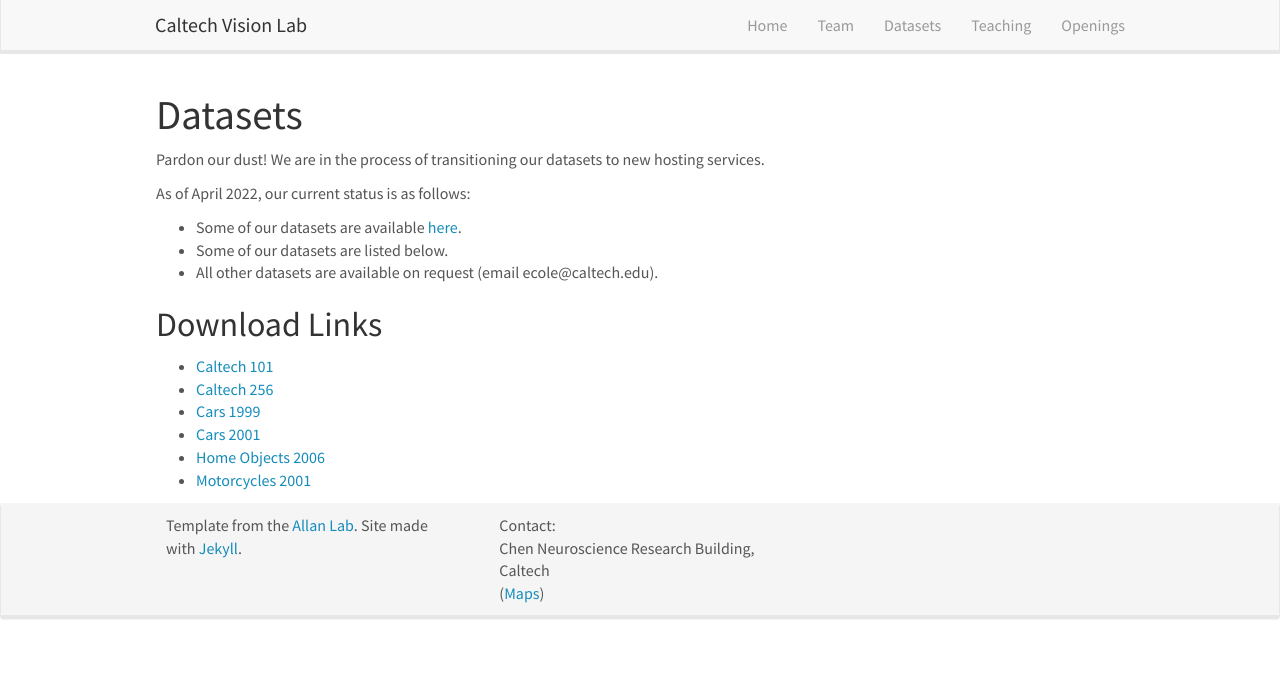
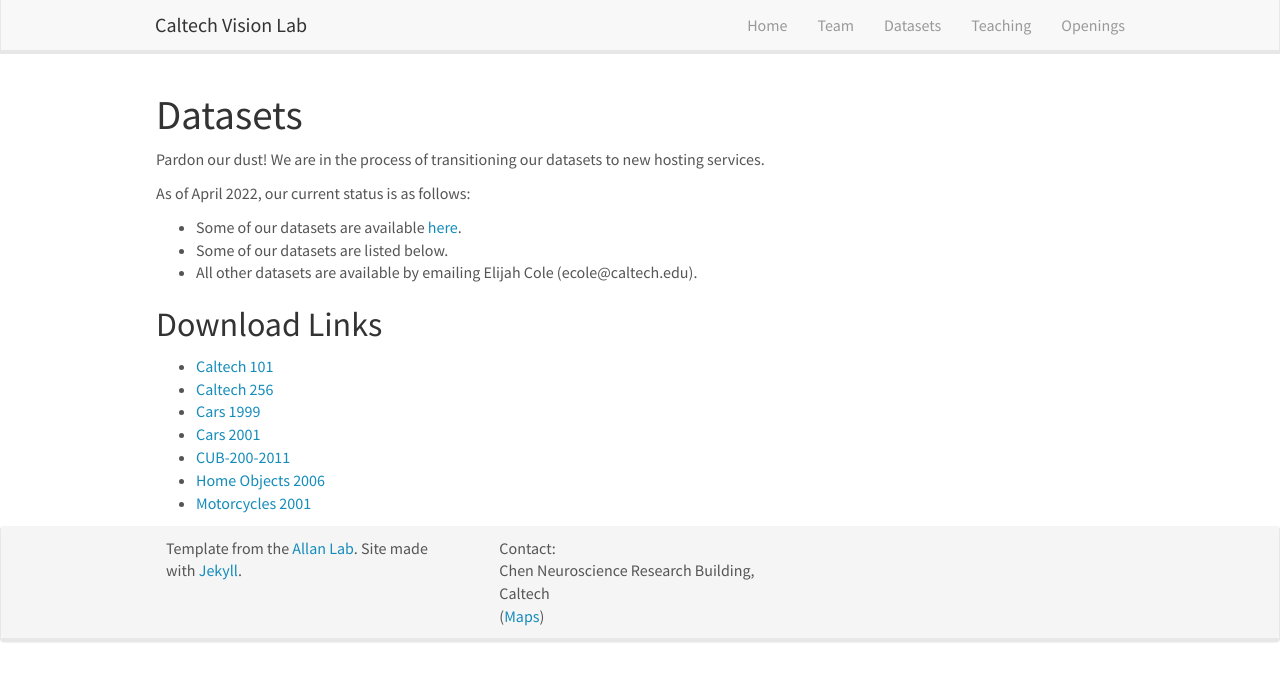
Before and after one commit to caltechvisionlab/caltechvisionlab.github.io, a Jekyll site: the page built from _pages/datasets.md, in a window 1280 px wide. Shown: the top 681 px of the page. Built offline with Jekyll 4.4.1, drawn with Linux system fonts in a browser that asks for light colours; nearby versions of some CDN libraries.

Commit message:
Update datasets.md

```diff
--- a/_pages/datasets.md
+++ b/_pages/datasets.md
@@ -13,12 +13,13 @@
 As of April 2022, our current status is as follows:
 * Some of our datasets are available [here](https://drive.google.com/drive/folders/1cnQHqa8BkVx90-6-UojHnbMB0WhksSRc?usp=sharing).
 * Some of our datasets are listed below.
-* All other datasets are available on request (email ecole@caltech.edu).
+* All other datasets are available by emailing Elijah Cole (ecole@caltech.edu).
 
 ## Download Links
 * [Caltech 101](https://data.caltech.edu/records/20086)
 * [Caltech 256](https://data.caltech.edu/records/20087)
 * [Cars 1999](https://data.caltech.edu/records/20084)
 * [Cars 2001](https://data.caltech.edu/records/20085)
+* [CUB-200-2011](/cub_200_2011/)
 * [Home Objects 2006](https://data.caltech.edu/records/20089)
 * [Motorcycles 2001](https://data.caltech.edu/records/20088)
```
